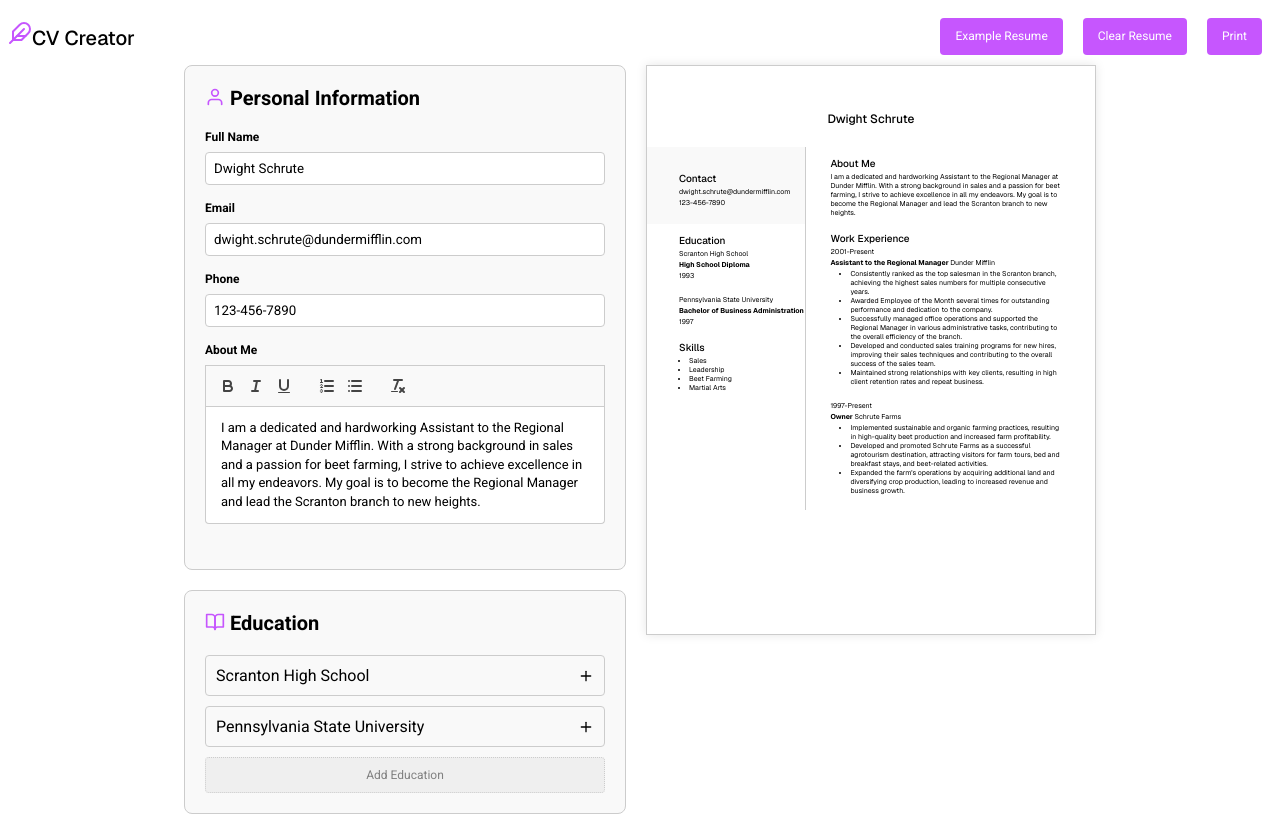
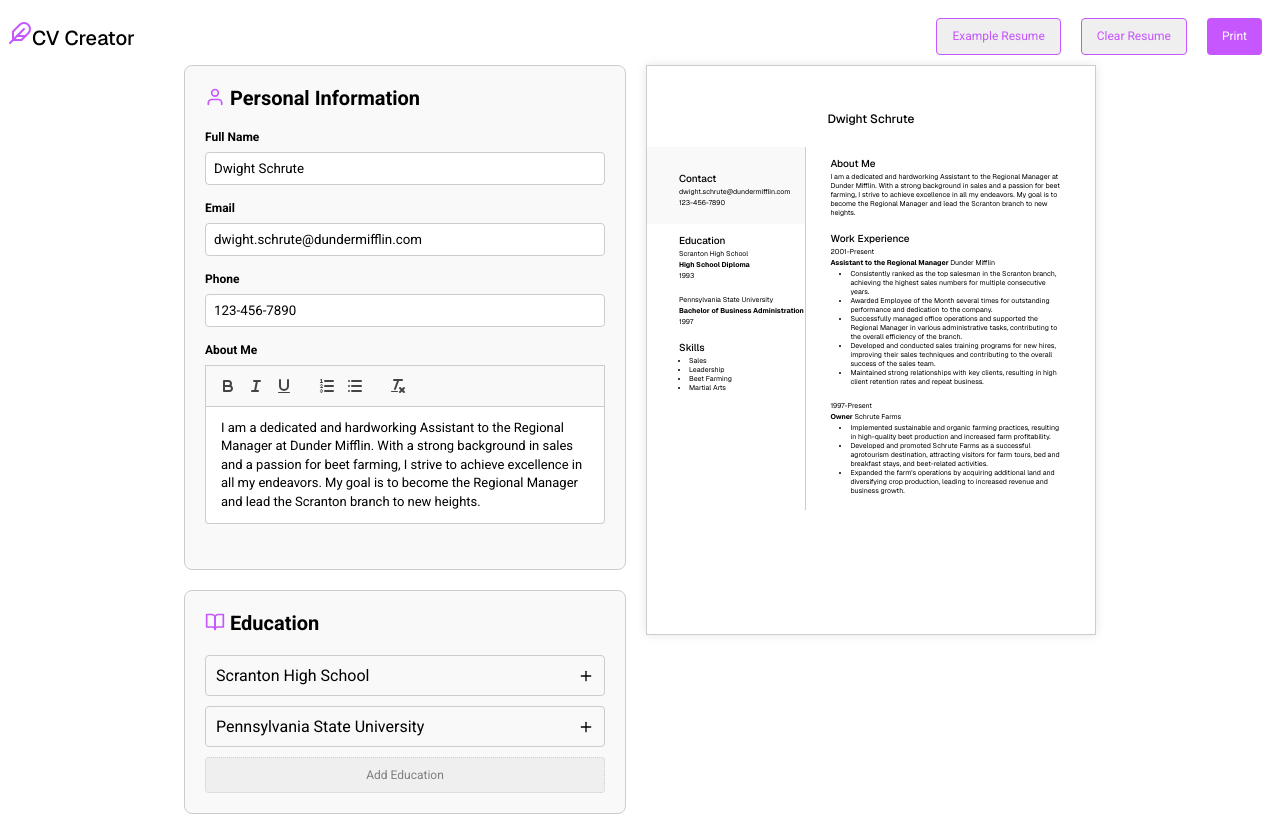
Before and after one commit to morrowdavidson/cv-creator, a React (Vite) app: page / in a window 1280 px wide. Shown: the top 816 px of the page. Built offline with nearby package versions, Linux system fonts and the light colour scheme.

Commit message:
Add LightButton component and update ActionButtons in App component

```diff
--- a/src/App.jsx
+++ b/src/App.jsx
@@ -10,6 +10,7 @@ import {
   Header,
   Heading,
   ActionButtons,
+  LightButton,
 } from './AppStyles';
 import { useReactToPrint } from 'react-to-print';
 import { useRef } from 'react';
@@ -78,8 +79,8 @@ function App() {
           CV Creator
         </Heading>
         <ActionButtons>
-          <Button onClick={setExampleInfo}>Example Resume</Button>
-          <Button onClick={clearInfo}>Clear Resume</Button>
+          <LightButton onClick={setExampleInfo}>Example Resume</LightButton>
+          <LightButton onClick={clearInfo}>Clear Resume</LightButton>
           <Button onClick={handlePrint}>Print</Button>
         </ActionButtons>
       </Header>
--- a/src/AppStyles.js
+++ b/src/AppStyles.js
@@ -44,6 +44,34 @@ export const Button = styled.button`
   }
 `;
 
+export const LightButton = styled.button`
+  padding: 10px 15px;
+  margin: 10px;
+  border: none;
+  border-radius: 4px;
+  border: 1px solid #c656fe;
+  color: #c656fe;
+  font-family: 'Roboto', sans-serif;
+  font-size: 0.75em;
+  cursor: pointer;
+  transition: background-color 0.3s;
+
+  &:hover {
+    background-color: #c656fe;
+    color: #fff;
+  }
+
+  &:focus {
+    outline: none;
+    box-shadow: 0 0 0 3px rgba(198, 86, 254, 0.5);
+  }
+
+  &:disabled {
+    background-color: #ccc;
+    cursor: not-allowed;
+  }
+`;
+
 export const Header = styled.div`
   display: flex;
   justify-content: space-between;
```
